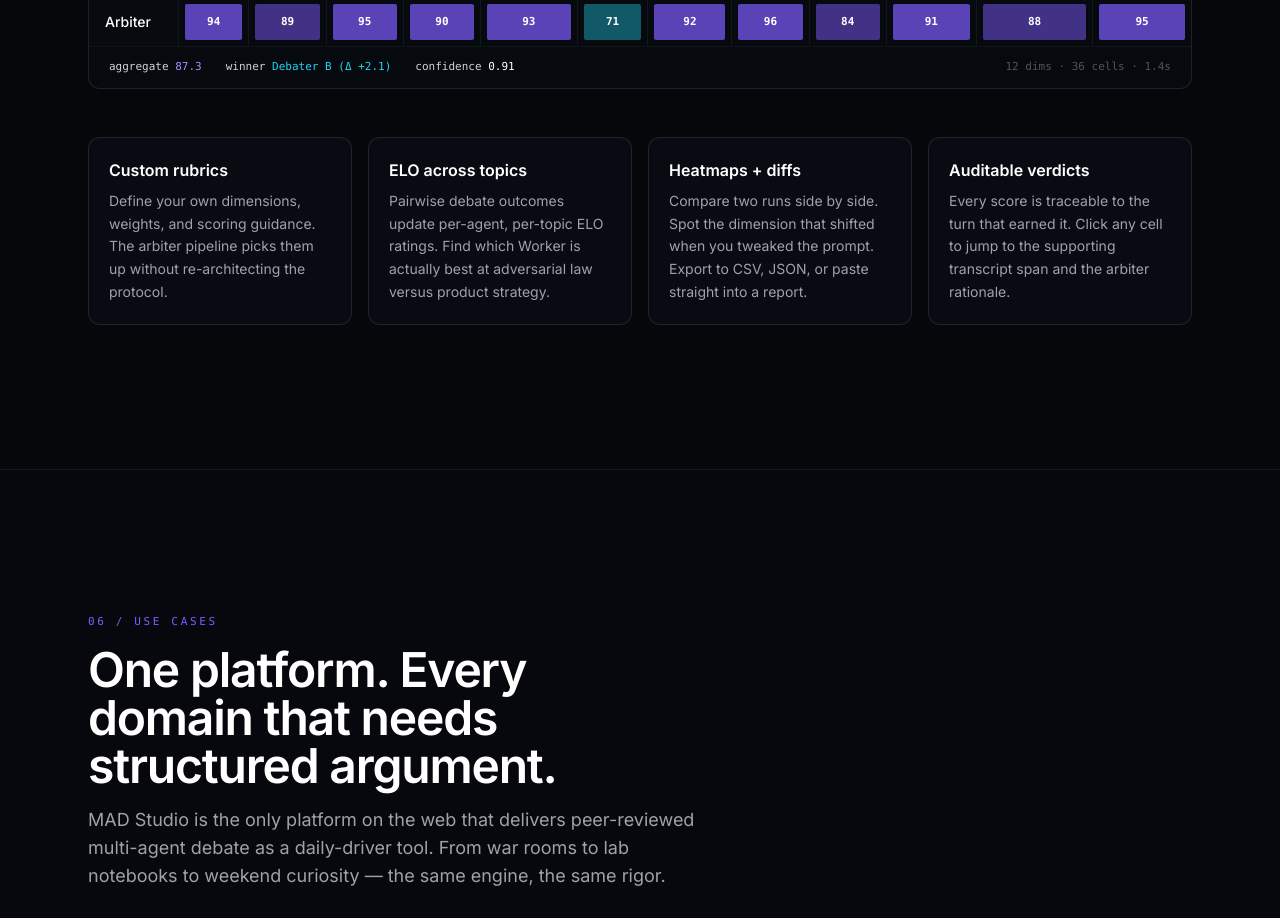
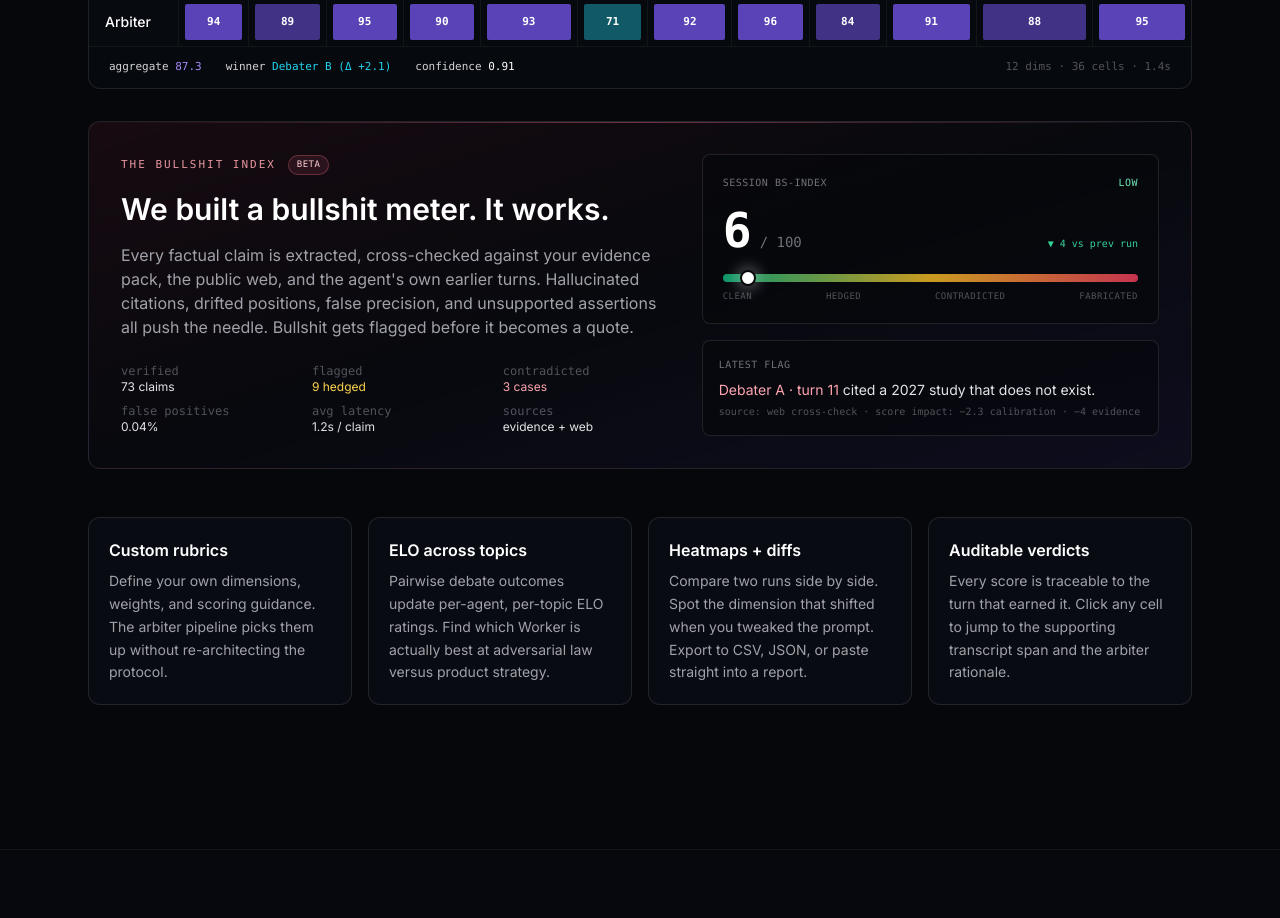
Before and after one commit to Andruuid/MADStudioLandingPage, a Next.js app: page / in a window 1280 px wide. Shown: the part 6260-7178 px from the top of the page. Built offline with nearby package versions, Linux system fonts and the light colour scheme; no server answers.

Commit message:
Add Bullshit Index meter with claim verification stats
Co-authored-by: Cursor <cursoragent@cursor.com>

```diff
--- a/components/Evaluation.tsx
+++ b/components/Evaluation.tsx
@@ -173,6 +173,112 @@ export default function Evaluation() {
           </div>
         </div>
 
+        <div className="relative mt-8 overflow-hidden rounded-xl border border-white/10 bg-gradient-to-br from-rose-500/[0.08] via-ink-900/80 to-accent/[0.08] p-6 md:p-8">
+          <div
+            aria-hidden
+            className="absolute inset-x-0 top-0 h-px bg-gradient-to-r from-transparent via-rose-400/40 to-transparent"
+          />
+
+          <div className="grid gap-8 lg:grid-cols-[1.2fr_1fr] lg:items-center">
+            <div className="flex flex-col gap-4">
+              <div className="flex items-center gap-3">
+                <span className="font-mono text-[11px] uppercase tracking-[0.18em] text-rose-300/90">
+                  the bullshit index
+                </span>
+                <span className="rounded-full border border-rose-400/30 bg-rose-400/10 px-2 py-0.5 font-mono text-[9px] uppercase tracking-wider text-rose-200">
+                  beta
+                </span>
+              </div>
+
+              <h3 className="text-balance text-2xl font-semibold leading-tight text-white md:text-3xl">
+                We built a bullshit meter. It works.
+              </h3>
+
+              <p className="text-sm leading-relaxed text-zinc-400 md:text-base">
+                Every factual claim is extracted, cross-checked against your
+                evidence pack, the public web, and the agent's own earlier
+                turns. Hallucinated citations, drifted positions, false
+                precision, and unsupported assertions all push the needle.
+                Bullshit gets flagged before it becomes a quote.
+              </p>
+
+              <ul className="mt-2 grid grid-cols-2 gap-x-6 gap-y-2 text-xs text-zinc-500 sm:grid-cols-3">
+                <li>
+                  <span className="block font-mono text-zinc-600">verified</span>
+                  <span className="text-zinc-200">73 claims</span>
+                </li>
+                <li>
+                  <span className="block font-mono text-zinc-600">flagged</span>
+                  <span className="text-amber-300">9 hedged</span>
+                </li>
+                <li>
+                  <span className="block font-mono text-zinc-600">contradicted</span>
+                  <span className="text-rose-300">3 cases</span>
+                </li>
+                <li>
+                  <span className="block font-mono text-zinc-600">false positives</span>
+                  <span className="text-zinc-200">0.04%</span>
+                </li>
+                <li>
+                  <span className="block font-mono text-zinc-600">avg latency</span>
+                  <span className="text-zinc-200">1.2s / claim</span>
+                </li>
+                <li>
+                  <span className="block font-mono text-zinc-600">sources</span>
+                  <span className="text-zinc-200">evidence + web</span>
+                </li>
+              </ul>
+            </div>
+
+            <div className="flex flex-col gap-4">
+              <div className="rounded-lg border border-white/10 bg-ink-950/60 p-5">
+                <div className="flex items-center justify-between font-mono text-[10px] uppercase tracking-wider text-zinc-500">
+                  <span>Session BS-index</span>
+                  <span className="text-emerald-300">low</span>
+                </div>
+
+                <div className="mt-4 flex items-baseline gap-2">
+                  <span className="font-mono text-4xl font-semibold text-white md:text-5xl">
+                    6
+                  </span>
+                  <span className="font-mono text-sm text-zinc-500">/ 100</span>
+                  <span className="ml-auto font-mono text-[10px] text-emerald-400">
+                    ▼ 4 vs prev run
+                  </span>
+                </div>
+
+                <div className="relative mt-5">
+                  <div className="h-2 w-full overflow-hidden rounded-full bg-gradient-to-r from-emerald-500/80 via-amber-400/80 to-rose-500/80" />
+                  <div
+                    className="absolute -top-1 h-4 w-4 -translate-x-1/2 rounded-full border-2 border-ink-950 bg-white shadow-[0_0_16px_2px_rgba(255,255,255,0.4)]"
+                    style={{ left: "6%" }}
+                    aria-hidden
+                  />
+                  <div className="mt-2 flex justify-between font-mono text-[9px] uppercase tracking-wider text-zinc-600">
+                    <span>clean</span>
+                    <span>hedged</span>
+                    <span>contradicted</span>
+                    <span>fabricated</span>
+                  </div>
+                </div>
+              </div>
+
+              <div className="rounded-lg border border-white/10 bg-ink-950/60 p-4">
+                <div className="font-mono text-[10px] uppercase tracking-wider text-zinc-500">
+                  Latest flag
+                </div>
+                <div className="mt-2 text-sm text-zinc-200">
+                  <span className="text-rose-300">Debater A · turn 11</span>{" "}
+                  cited a 2027 study that does not exist.
+                </div>
+                <div className="mt-1 font-mono text-[10px] text-zinc-600">
+                  source: web cross-check · score impact: −2.3 calibration · −4 evidence
+                </div>
+              </div>
+            </div>
+          </div>
+        </div>
+
         <ul className="mt-12 grid gap-4 md:grid-cols-2 lg:grid-cols-4">
           {capabilities.map((cap) => (
             <li
```
